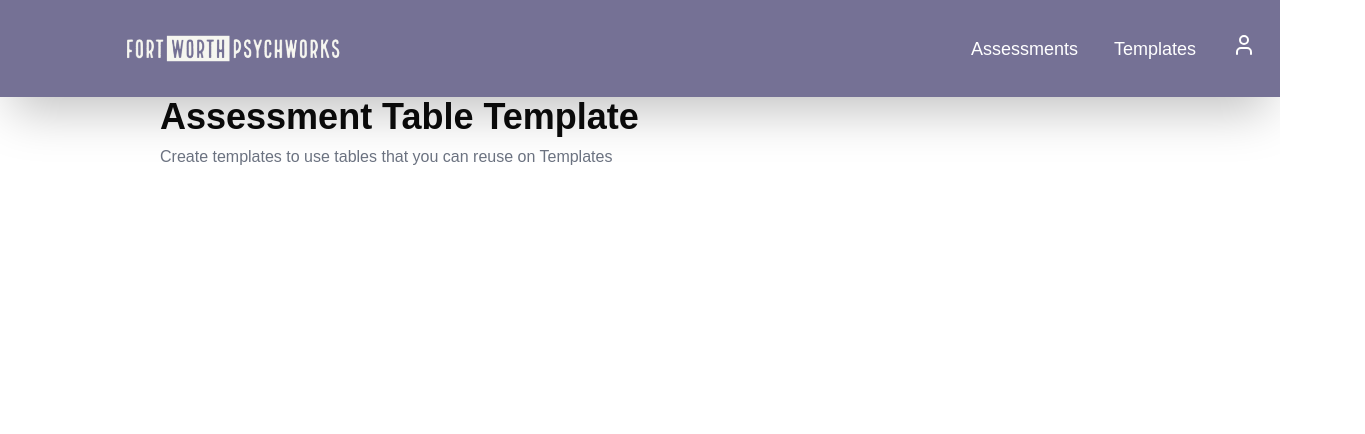
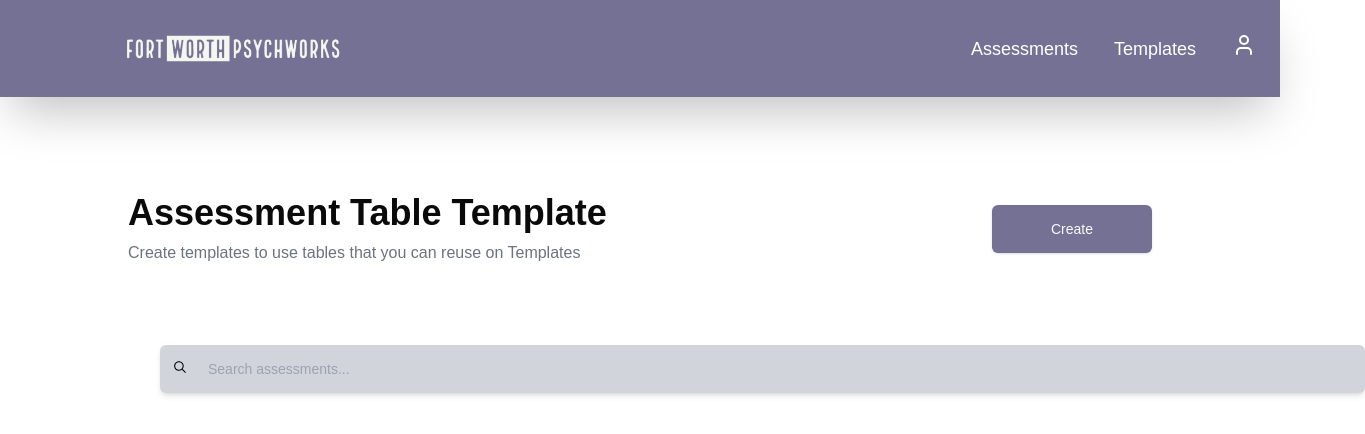
Before and after one commit to Psych-Works/PsychWorks, a Next.js app in the folder psycworks/: page /assessments in a window 1280 px wide. Shown: the top 434 px of the page, 1365 px wide, since content can reach past the window. Built offline with nearby package versions, Linux system fonts and the light colour scheme.

Commit message:
feat: add search bar component and added it to assessments page

```diff
--- a/psycworks/app/(main)/assessments/page.tsx
+++ b/psycworks/app/(main)/assessments/page.tsx
@@ -1,11 +1,18 @@
-import Navbar from "@/components/navbar/navbar";
+import { Button } from "@/components/ui/button"
+import { SearchBar } from "@/components/searchbar/searchbar"
 
 export default function AssessmentsPage() {
   return (
     <div className="space-y-20">
-      <div className="px-40">
-        <h1 className="text-4xl font-bold">Assessment Table Template</h1>
-        <p className="text-gray-500 mt-2">Create templates to use tables that you can reuse on Templates</p>
+      <div className="px-[10%] pt-24 relative flex justify-between items-center">
+        <div>
+          <h1 className="text-4xl font-bold">Assessment Table Template</h1>
+          <p className="text-gray-500 mt-2">Create templates to use tables that you can reuse on Templates</p>
+        </div>
+        <Button className="w-40 h-12">Create</Button>
+      </div>
+      <div className="w-full px-40">
+        <SearchBar placeholder="Search assessments..." className="w-[500%]" />
       </div>
     </div>
   );
--- /dev/null
+++ b/psycworks/components/searchbar/searchbar.tsx
@@ -0,0 +1,37 @@
+"use client"
+
+import { Input } from "@/components/ui/input"
+import { MagnifyingGlassIcon } from "@radix-ui/react-icons"
+import {
+  NavigationMenu,
+  NavigationMenuContent,
+  NavigationMenuItem,
+  NavigationMenuList,
+} from "@/components/ui/navigation-menu"
+
+interface SearchBarProps {
+  placeholder?: string
+  className?: string
+  onChange?: (value: string) => void
+}
+
+export function SearchBar({ placeholder = "Search...", className, onChange }: SearchBarProps) {
+  return (
+    <NavigationMenu className="w-full">
+      <NavigationMenuList className="w-full">
+        <NavigationMenuItem className="w-full">
+          <div className="relative w-full">
+            <MagnifyingGlassIcon className="absolute left-3 top-3.5 h-4 w-4 text-black z-10" />
+            <Input
+              type="search"
+              placeholder={placeholder}
+              className={`pl-12 h-12 w-full bg-gray-300 text-black placeholder:text-grey/70 border-none shadow-md
+                focus:ring-2 focus:ring-black/20 ${className}`}
+              onChange={(e) => onChange?.(e.target.value)}
+            />
+          </div>
+        </NavigationMenuItem>
+      </NavigationMenuList>
+    </NavigationMenu>
+  )
+}
```
